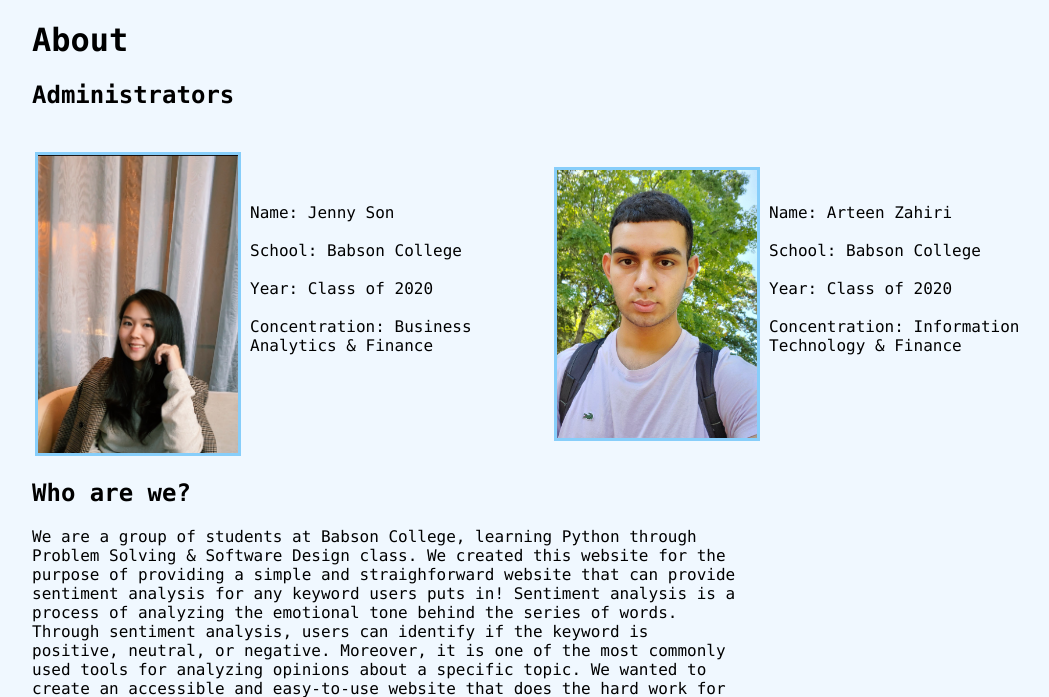
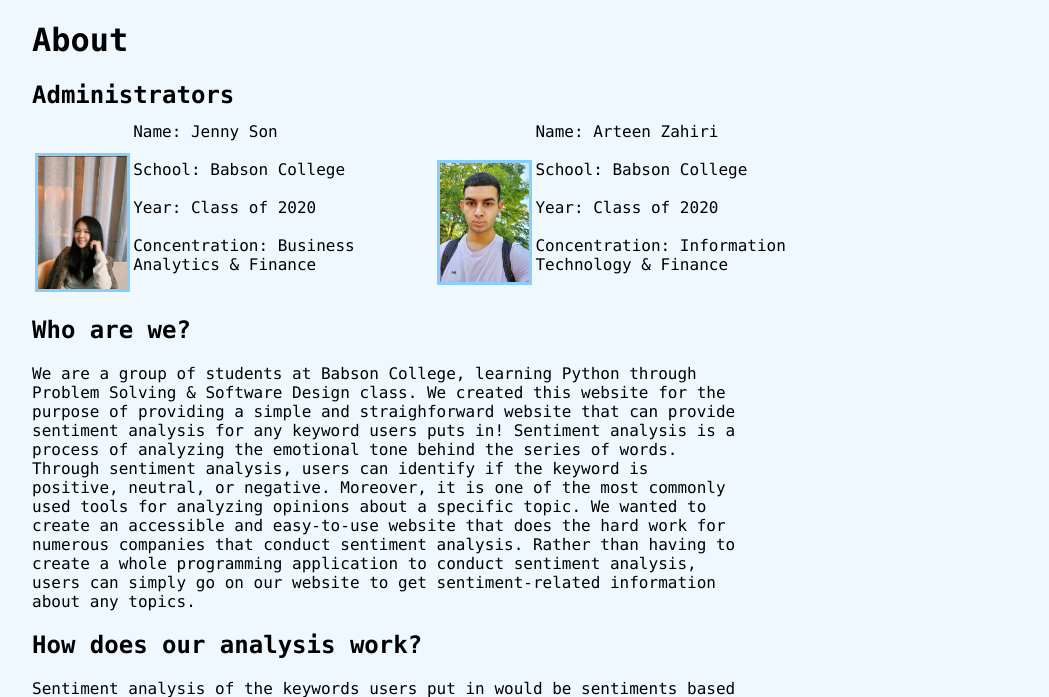
Before and after one commit to azahiri/Project-Arteen-Jenny, a Flask app: page /about in a window 1280 px wide. Shown: the part 126-823 px from the top of the page, without its empty margins (104-1153 px from the left). Run offline with Flask 2, Linux system fonts and the light colour scheme.

Commit message:
Update style.css

```diff
--- a/static/css/style.css
+++ b/static/css/style.css
@@ -65,7 +65,7 @@ li.dropdown {
     display: block;
 }
 
-img {border-radius: 0px; border: 3px solid lightskyblue; margin-top: 30px;}
+img {border-radius: 0px; border: 3px solid lightskyblue; margin-top: 30px; max-width:100%;height:auto;}
 
 form{margin-left: 15px;
     width: 200%;
```
